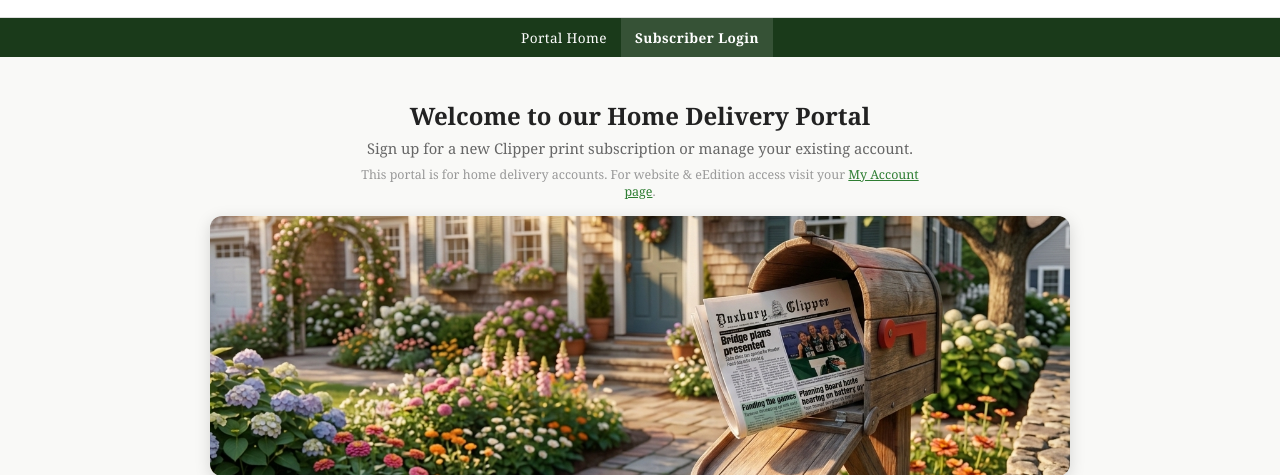
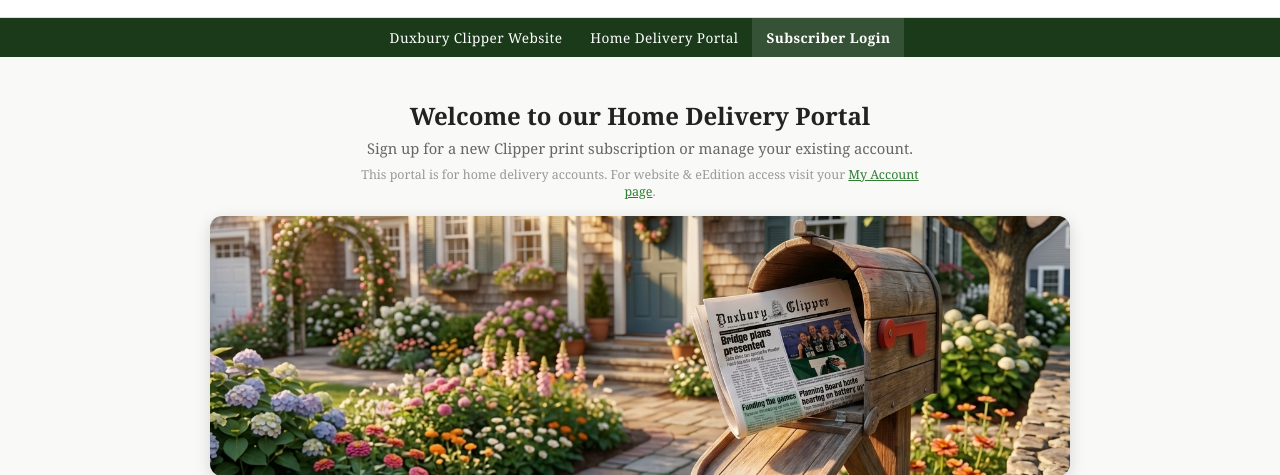
Before and after one commit to clipper-circ/clipper-circ, a Flask app: page /login in a window 1280 px wide. Shown: the part 410-885 px from the top of the page. Run offline with Flask 3, Linux system fonts and the light colour scheme; some libraries are stand-ins or nearby versions.

Commit message:
Update nav bar: add Duxbury Clipper Website link, rename to Home Delivery Portal

```diff
--- a/portal/templates/base.html
+++ b/portal/templates/base.html
@@ -98,7 +98,8 @@
 </div>
 
 <div class="sitenav">
-  <a href="{{ url_for('index') }}">Portal Home</a>
+  <a href="https://www.duxburyclipper.com/" rel="noreferrer">Duxbury Clipper Website</a>
+  <a href="{{ url_for('login') }}">Home Delivery Portal</a>
   {% if session.subscriber_id %}
   <a href="{{ url_for('account') }}" {% if request.endpoint == 'account' %}class="active"{% endif %}>My Account</a>
   <a href="{{ url_for('renew_self') }}" {% if request.endpoint == 'renew_self' %}class="active"{% endif %}>Renew</a>
```
